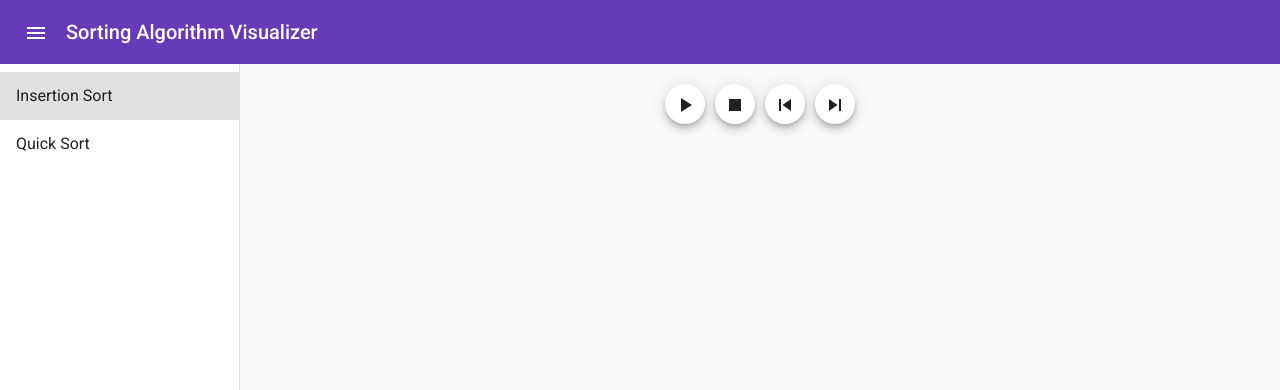
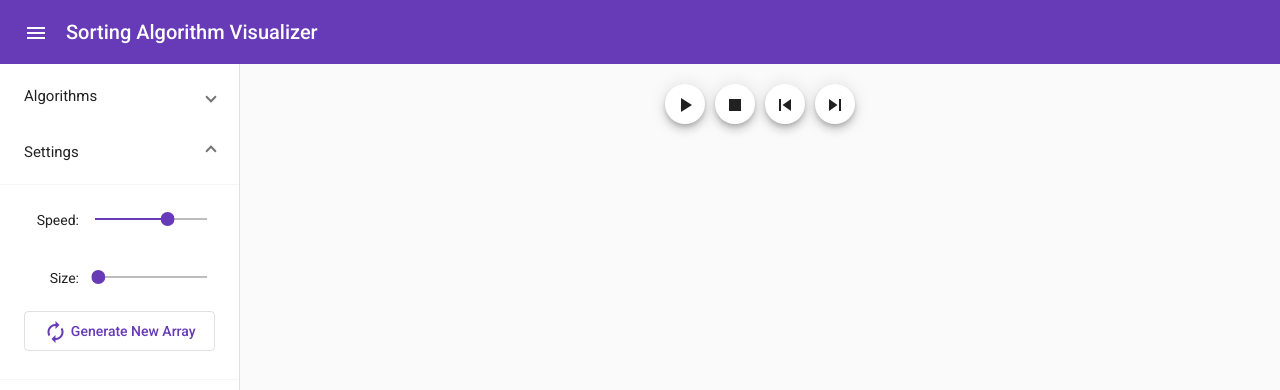
Before and after one commit to uhmarcel/Sort-Algo-Visualizer, an Angular app: page / in a window 1280 px wide. Shown: the top 390 px of the page. Built offline with nearby package versions, Linux system fonts and the light colour scheme.

Commit message:
Finished settings panel speed and size controls

```diff
--- a/src/app/config.service.ts
+++ b/src/app/config.service.ts
@@ -26,9 +26,17 @@ export class ConfigService {
     this.numberArray$.next(array);
   }
 
+  setPlaybackSpeed(interval: number) {
+    this.playbackSpeed$.next(interval);
+  }
+
   randomizeNumberArray() {
     const totalBars = Math.floor(Math.random() * (ARRAY_MAX_SIZE - ARRAY_MIN_SIZE + 1)) + ARRAY_MIN_SIZE;
-    const nextArray = Array.from({ length: totalBars }, () => (Math.floor(Math.random() * 101)));
+    this.randomizeNumberArrayWithSize(totalBars);
+  }
+
+  randomizeNumberArrayWithSize(size: number) {
+    const nextArray = Array.from({ length: size }, () => (Math.floor(Math.random() * 101)));
     this.setNumberArray(nextArray);
   }
 }
--- a/src/app/constants.ts
+++ b/src/app/constants.ts
@@ -1,5 +1,8 @@
 
 export const DEFAULT_ALGORITHM = 0;
 export const DEFAULT_PLAYBACK_SPEED = 70;
-export const ARRAY_MIN_SIZE = 30;
-export const ARRAY_MAX_SIZE = 200;
+export const ARRAY_MIN_SIZE = 10;
+export const ARRAY_MAX_SIZE = 180;
+export const PLAYBACK_MAX_INTERVAL = 200;
+export const PLAYBACK_MIN_INTERVAL = 1;
+export const PLAYBACK_DEFAULT_INTERVAL = 100;
--- a/src/app/playback.service.ts
+++ b/src/app/playback.service.ts
@@ -36,6 +36,7 @@ export class PlaybackService {
       }));
       this._playback = nextAlgorithm.sort(nextArray);
       this._values$.next(initialValues);
+      this._stopInterval$.next();
       this._step = 0;
     });
 
@@ -67,6 +68,10 @@ export class PlaybackService {
   }
 
   public start(): void {
+    this._stopInterval$.next();
+    if (this._step >= this._playback.length) {
+      this.reset();
+    }
     this._interval$.subscribe();
   }
 
--- a/src/app/side-panel/side-panel.component.html
+++ b/src/app/side-panel/side-panel.component.html
@@ -1,16 +1,84 @@
+
+<mat-list>
+    <!-- Algorithms -->
+    <mat-accordion>
+        <mat-expansion-panel>
+            <mat-expansion-panel-header>
+                <mat-panel-title>
+                    Algorithms
+                </mat-panel-title>
+            </mat-expansion-panel-header>
+
             <mat-selection-list
                 #listElement
                 [multiple]="false"
                 (selectionChange)="handleSelectionChange($event)"
             >
-
                 <mat-list-option
                     *ngFor="let algorithm of sortingAlgorithms; index as i"
                     [value]="algorithm"
                     [selected]="i === selected"
+                    class="list-option"
+                >
+                    <div class="spaced-left">
+                        {{algorithm.name}}
+                    </div>
+                </mat-list-option>
+            </mat-selection-list>
+        </mat-expansion-panel>
+    </mat-accordion>
 
+    <!-- Settings -->
+    <mat-accordion>
+        <mat-expansion-panel expanded="true">
+            <mat-expansion-panel-header>
+                <mat-panel-title>
+                    Settings
+                </mat-panel-title>
+            </mat-expansion-panel-header>
+
+            <div class="settings-container">
+                <div class="settings-item">
+                    <div class="settings-item-label">
+                        <p>Speed:</p>
+                    </div>
+                    <mat-slider
+                        color="primary"
+                        [min]="Constants.PLAYBACK_MIN_INTERVAL"
+                        [max]="Constants.PLAYBACK_MAX_INTERVAL"
+                        [step]="1"
+                        [value]="Constants.PLAYBACK_MAX_INTERVAL - (configService.playbackSpeed$ | async)"
+                        (change)="handleSpeedRangeChange($event)">
+                    </mat-slider>
+                </div>
+
+                <div class="settings-item">
+                    <div class="settings-item-label">
+                        <p>Size:</p>
+                    </div>
+                    <mat-slider
+                        color="primary"
+                        [min]="Constants.ARRAY_MIN_SIZE"
+                        [max]="Constants.ARRAY_MAX_SIZE"
+                        [value]="(configService.numberArray$ | async).length"
+                        [step]="1"
+                        (change)="handleSizeRangeChange($event)">
+                    </mat-slider>
+                </div>
+
+                <div class="settings-item">
+                    <button
+                        mat-stroked-button
+                        color="primary"
+                        (click)="handleGenerateArray()"
                     >
-        {{algorithm.name}}
-    </mat-list-option>
+                    <mat-icon>autorenew</mat-icon>
+                        Generate New Array
+                    </button>
+                </div>
+            </div>
 
-</mat-selection-list>
+        </mat-expansion-panel>
+    </mat-accordion>
+
+</mat-list>
--- a/src/app/side-panel/side-panel.component.scss
+++ b/src/app/side-panel/side-panel.component.scss
@@ -0,0 +1,53 @@
+.mat-expansion-panel {
+    border-radius: 0 !important;
+
+    &:not([class*='mat-elevation-z']) {
+        box-shadow: none;
+    }
+
+    ::ng-deep {
+        .mat-expansion-panel-body {
+            padding: 0px !important;
+
+            .mat-selection-list {
+                padding-top: 0;
+            }
+        }
+    }
+
+}
+
+.spaced-left {
+    padding-left: 30px !important;
+}
+
+.settings-container {
+    padding: 10px 24px;
+    border-top: 1px solid #f6f6f6;
+    border-bottom: 1px solid #f6f6f6;
+
+    .settings-item {
+        display: flex;
+        justify-content: space-between;
+        height: 50px;
+        padding-bottom: 8px;
+
+        .settings-item-label {
+            display: flex;
+            flex-direction: column;
+            justify-content: center;
+
+            p {
+                width: 55px;
+                margin: 0;
+                text-align: end;
+            }
+        }
+
+        button {
+            width: 100%;
+            height: 80%;
+        }
+    }
+
+}
--- a/src/app/side-panel/side-panel.component.ts
+++ b/src/app/side-panel/side-panel.component.ts
@@ -1,8 +1,9 @@
 import { Component } from '@angular/core';
 import sortingAlgorithms from '../algorithms';
-import { DEFAULT_ALGORITHM } from '../constants';
+import * as Constants from '../constants';
 import { MatSelectionListChange } from '@angular/material/list';
 import { ConfigService } from '../config.service';
+import { MatSliderChange } from '@angular/material/slider';
 
 @Component({
   selector: 'app-side-panel',
@@ -12,10 +13,11 @@ import { ConfigService } from '../config.service';
 export class SidePanelComponent {
 
   public readonly sortingAlgorithms = sortingAlgorithms;
-  public selected = DEFAULT_ALGORITHM;
+  public readonly Constants = Constants;
+  public selected = Constants.DEFAULT_ALGORITHM;
 
   constructor(
-    private readonly configService: ConfigService
+    public readonly configService: ConfigService
   ) {}
 
   handleSelectionChange(event: MatSelectionListChange) {
@@ -23,4 +25,19 @@ export class SidePanelComponent {
     this.configService.setSortingAlgorithm(nextAlgorithm);
   }
 
+  handleGenerateArray() {
+    this.configService.randomizeNumberArray();
+  }
+
+  handleSizeRangeChange(event: MatSliderChange) {
+    this.configService.randomizeNumberArrayWithSize(event.value);
+  }
+
+  handleSpeedRangeChange(event: MatSliderChange) {
+    const interval = Constants.PLAYBACK_MAX_INTERVAL - event.value;
+    this.configService.setPlaybackSpeed(interval);
+  }
+
+
+
 }
```
Lines whose indentation alone changed are shown as unchanged.
